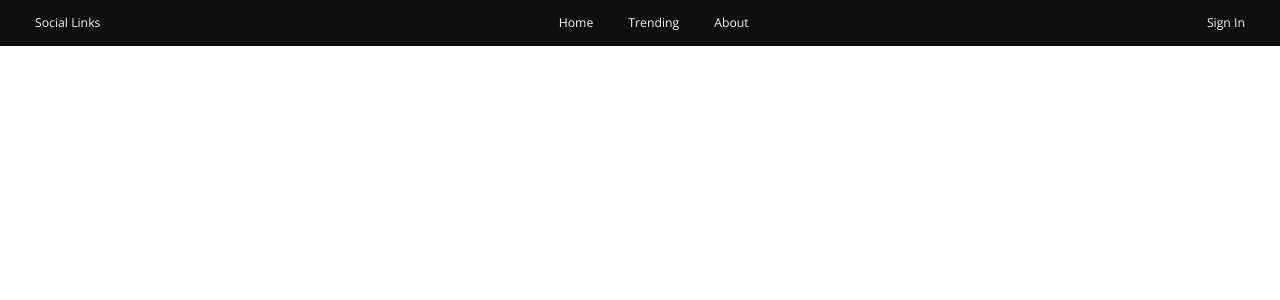
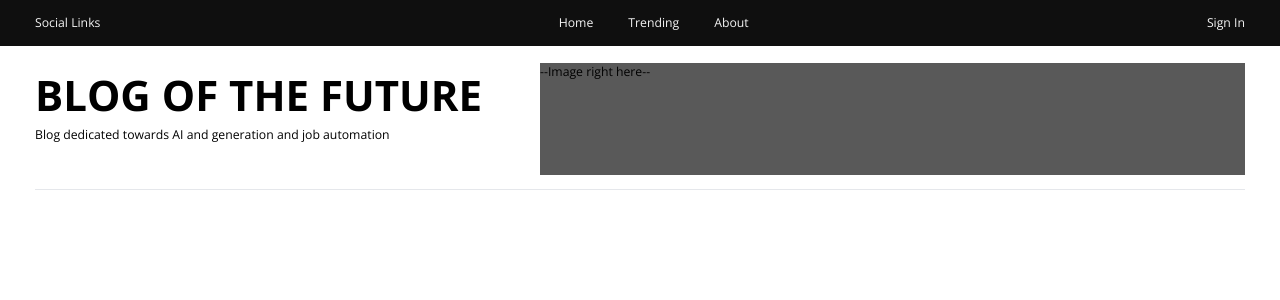
Before and after one commit to FrancoTr/blog-ai-app, a Next.js app: page / in a window 1280 px wide. Shown: the top 300 px of the page. Built offline with nearby package versions, Linux system fonts and the light colour scheme.

Commit message:
Add fixed blog title & image

```diff
--- a/app/(shared)/Navbar.tsx
+++ b/app/(shared)/Navbar.tsx
@@ -1,3 +1,4 @@
+import Image from "next/image";
 import Link from "next/link";
 import React from "react";
 
@@ -17,6 +18,16 @@
           <p>Sign In</p>
         </div>
       </nav>
+      <div className='flex justify-between gap-10 mt-5 mb-4 mx-10'>
+        <div className='basis-2/3 md:mt-3'>
+          <h1 className='font-bold text-3xl md:text-5xl'>BLOG OF THE FUTURE</h1>
+          <p className='text-sm mt-3'>
+            Blog dedicated towards AI and generation and job automation
+          </p>
+        </div>
+        <div className='basis-full relative w-auto h-32 bg-wh-500'>--Image right here--</div>
+      </div>
+      <hr className='border-1 mx-10' />
     </header>
   );
 };
```
